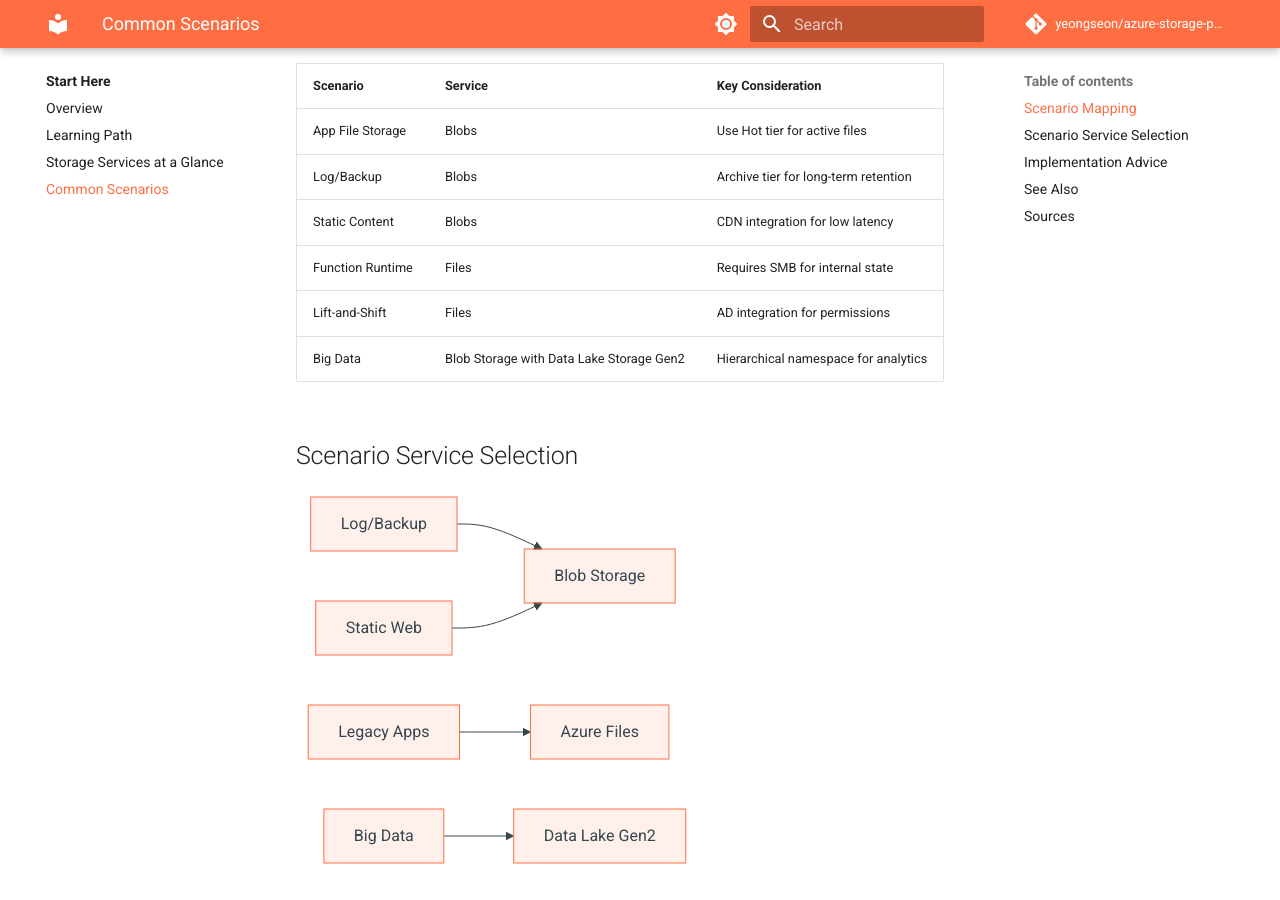
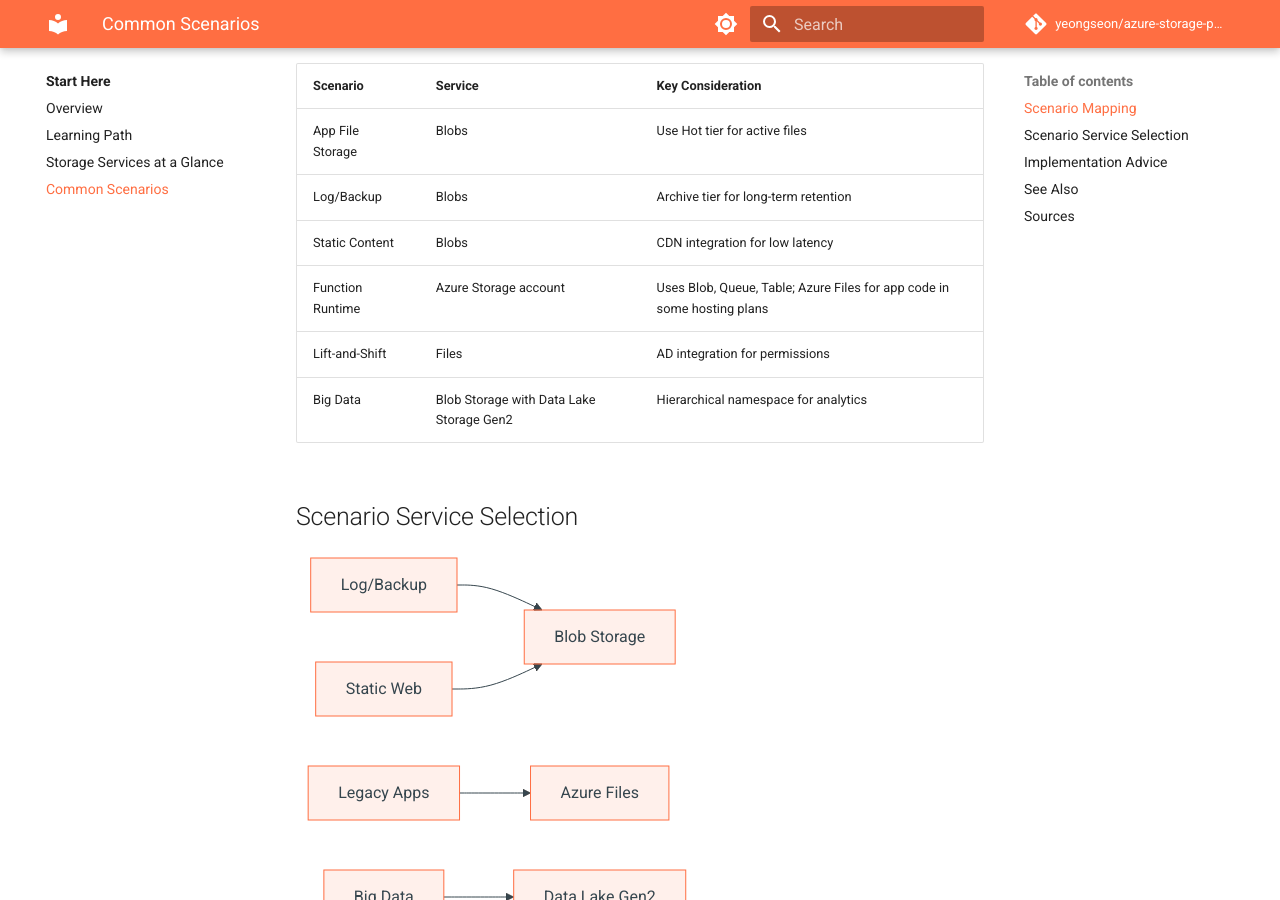
Before and after one commit to yeongseon/azure-storage-practical-guide, an MkDocs documentation site: the page built from docs/start-here/common-scenarios.md, in a window 1280 px wide and 900 px high, scrolled down 307 px. Built offline with MkDocs 1.6.1 and Material for MkDocs 9.7.7, drawn with Linux system fonts in a browser that asks for light colours; comment, search, counter and statistics services are not loaded.

Commit message:
fix: correct Blob protocol (REST only, not HDFS) and Azure Functions storage
- Blob Storage uses REST; HDFS requires Data Lake Storage Gen2 with HNS
- Azure Functions uses Blob/Queue/Table, Azure Files only in some hosting plans

Files updated:
- docs/start-here/storage-services-at-a-glance.md
- docs/reference/storage-service-selection-guide.md
- docs/start-here/common-scenarios.md

```diff
--- a/docs/start-here/common-scenarios.md
+++ b/docs/start-here/common-scenarios.md
@@ -9,7 +9,7 @@
 | App File Storage | Blobs | Use Hot tier for active files |
 | Log/Backup | Blobs | Archive tier for long-term retention |
 | Static Content | Blobs | CDN integration for low latency |
-| Function Runtime | Files | Requires SMB for internal state |
+| Function Runtime | Azure Storage account | Uses Blob, Queue, Table; Azure Files for app code in some hosting plans |
 | Lift-and-Shift | Files | AD integration for permissions |
 | Big Data | Blob Storage with Data Lake Storage Gen2 | Hierarchical namespace for analytics |
 
```
Also changed, not shown: docs/reference/storage-service-selection-guide.md (+1 -1 lines), docs/start-here/storage-services-at-a-glance.md (+1 -1 lines).
